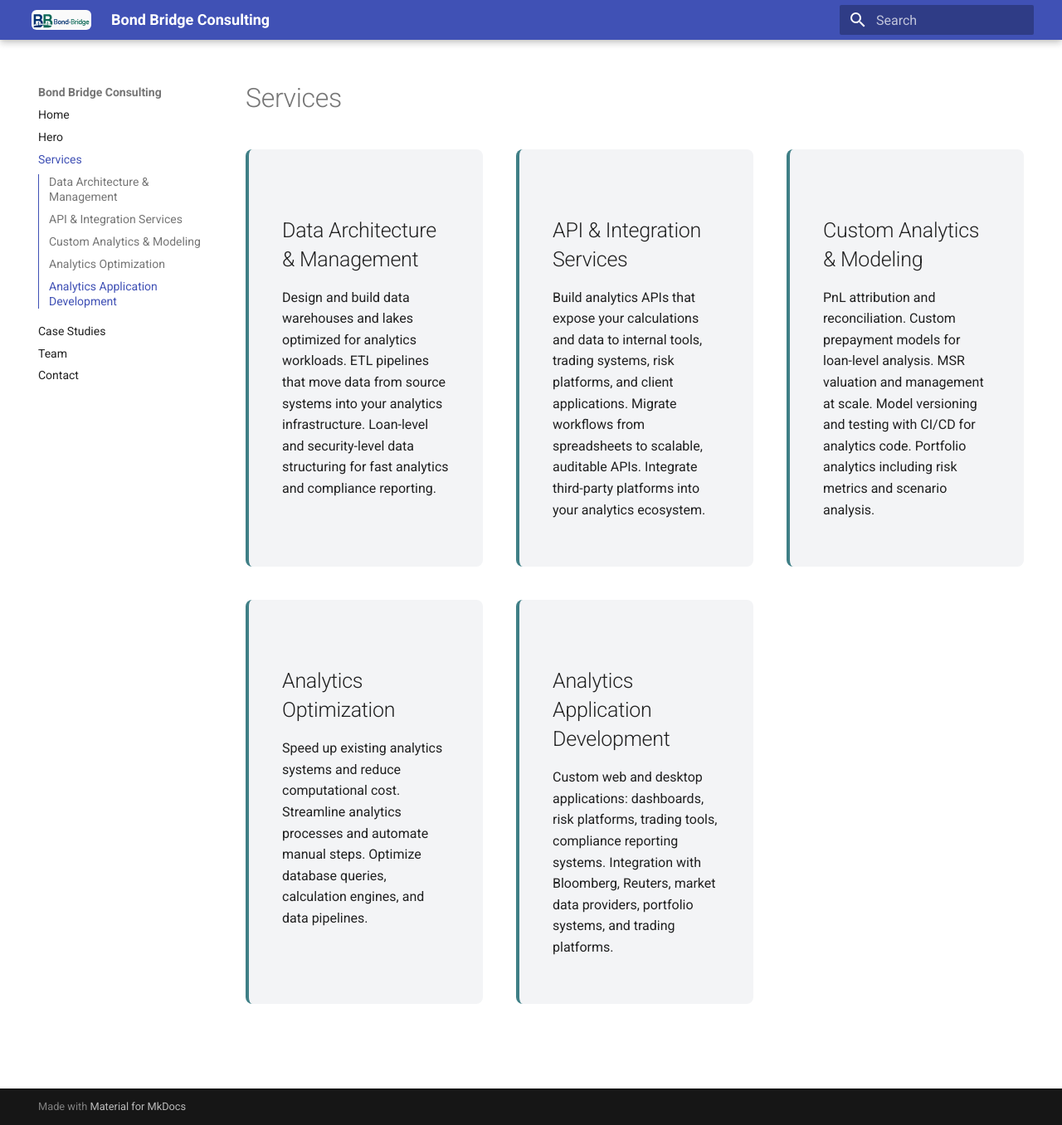
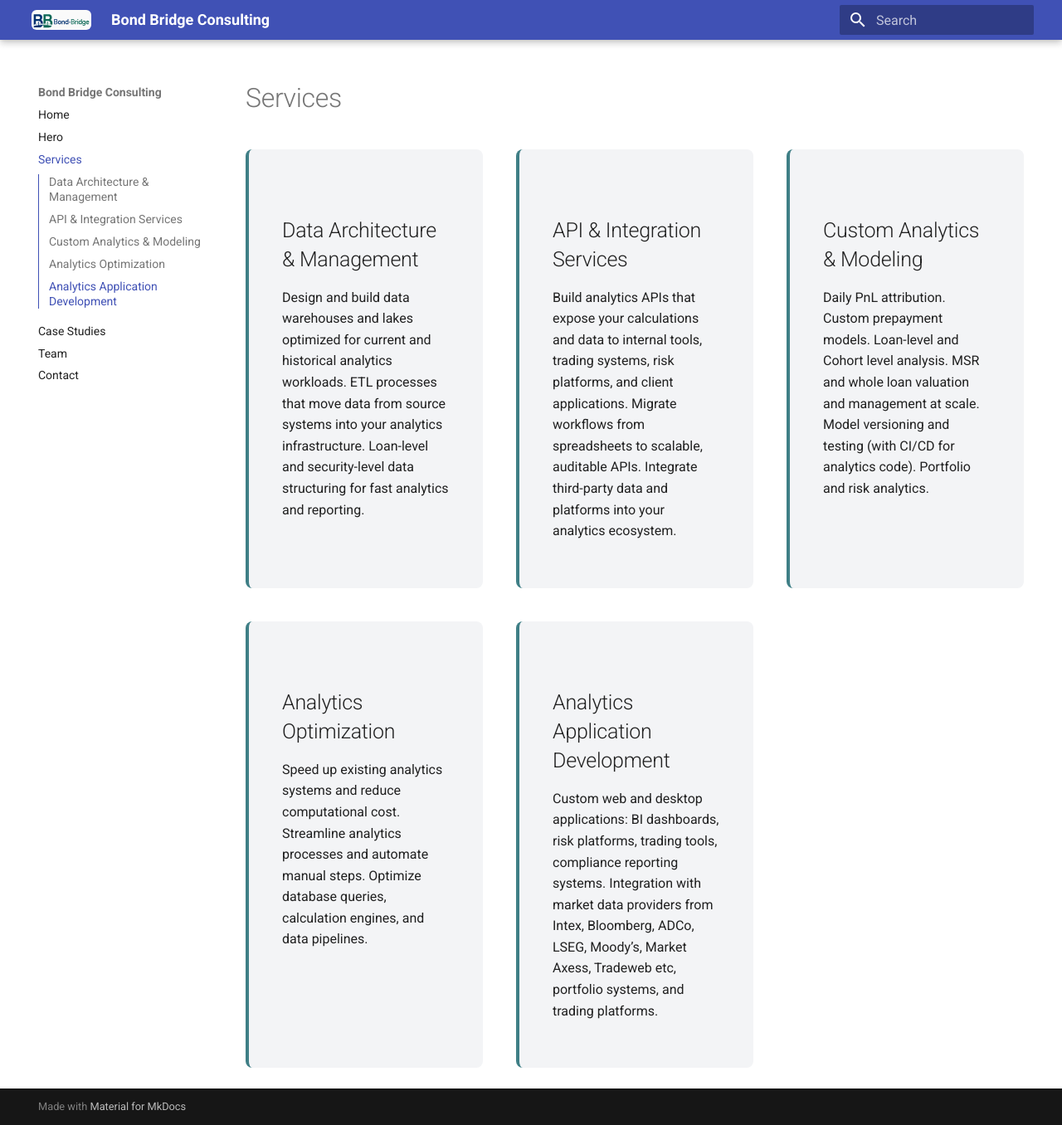
Before and after one commit to bond-bridge-dev/website, an MkDocs documentation site: the page built from docs/services/index.md, in a window 1280 px wide and 1356 px high. Shown: the whole window at 83% size. Built offline with MkDocs 1.6.1 and Material for MkDocs 9.7.7, drawn with Linux system fonts in a browser that asks for light colours.

Commit message:
updated services

```diff
--- a/docs/services/index.md
+++ b/docs/services/index.md
@@ -9,7 +9,7 @@
 
 ## Data Architecture & Management
 
-Design and build data warehouses and lakes optimized for analytics workloads. ETL pipelines that move data from source systems into your analytics infrastructure. Loan-level and security-level data structuring for fast analytics and compliance reporting.
+Design and build data warehouses and lakes optimized for current and historical analytics workloads. ETL processes that move data from source systems into your analytics infrastructure. Loan-level and security-level data structuring for fast analytics and reporting.
 
 </div>
 
@@ -17,7 +17,7 @@ Design and build data warehouses and lakes optimized for analytics workloads. ET
 
 ## API & Integration Services
 
-Build analytics APIs that expose your calculations and data to internal tools, trading systems, risk platforms, and client applications. Migrate workflows from spreadsheets to scalable, auditable APIs. Integrate third-party platforms into your analytics ecosystem.
+Build analytics APIs that expose your calculations and data to internal tools, trading systems, risk platforms, and client applications. Migrate workflows from spreadsheets to scalable, auditable APIs. Integrate third-party data and platforms into your analytics ecosystem.
 
 </div>
 
@@ -25,7 +25,7 @@ Build analytics APIs that expose your calculations and data to internal tools, t
 
 ## Custom Analytics & Modeling
 
-PnL attribution and reconciliation. Custom prepayment models for loan-level analysis. MSR valuation and management at scale. Model versioning and testing with CI/CD for analytics code. Portfolio analytics including risk metrics and scenario analysis.
+Daily PnL attribution. Custom prepayment models. Loan-level and Cohort level analysis. MSR and whole loan valuation and management at scale. Model versioning and testing (with CI/CD for analytics code). Portfolio and risk analytics.
 
 </div>
 
@@ -42,7 +42,7 @@ Speed up existing analytics systems and reduce computational cost. Streamline an
 
 ## Analytics Application Development
 
-Custom web and desktop applications: dashboards, risk platforms, trading tools, compliance reporting systems. Integration with Bloomberg, Reuters, market data providers, portfolio systems, and trading platforms.
+Custom web and desktop applications: BI dashboards, risk platforms, trading tools, compliance reporting systems. Integration with market data providers from Intex, Bloomberg, ADCo, LSEG, Moody’s, Market Axess, Tradeweb etc, portfolio systems, and trading platforms.
 
 </div>
 </div>
```
